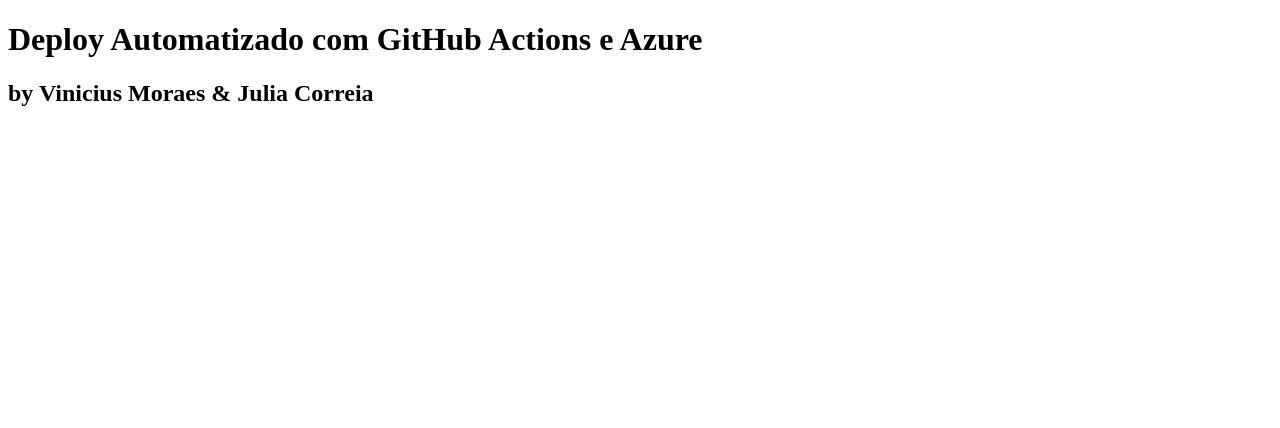
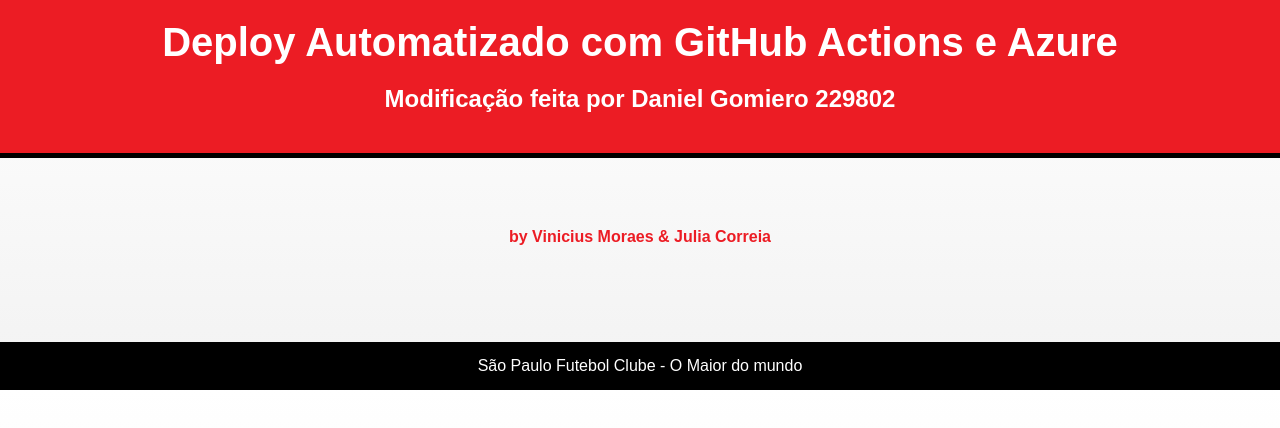
Before and after one commit to vin2101/UnisantaRepo, a plain HTML site: page index.html in a window 1280 px wide. Drawn offline with Linux system fonts and the light colour scheme.

Commit message:
Alteração no index por Daniel Gomiero 229802

```diff
--- a/index.html
+++ b/index.html
@@ -3,10 +3,70 @@
 <head>
     <meta charset="UTF-8">
     <meta name="viewport" content="width=device-width, initial-scale=1.0">
-    <title>Meu Site CI/CD</title>
+    <title>SPFC - Deploy CI/CD</title>
+    <style>
+        body {
+            margin: 0;
+            padding: 0;
+            font-family: 'Arial', sans-serif;
+            background: linear-gradient(to bottom, #ffffff, #f2f2f2);
+            color: #111;
+            text-align: center;
+        }
+
+        header {
+            background-color: #ec1c24; /* Vermelho SPFC */
+            color: white;
+            padding: 20px 0;
+            border-bottom: 5px solid #000000; /* Preto SPFC */
+        }
+
+        header h1 {
+            margin: 0;
+            font-size: 2.5em;
+        }
+
+        main {
+            padding: 40px 20px;
+        }
+
+        main h2 {
+            font-size: 1.5em;
+            color: #333;
+        }
+
+        footer {
+            margin-top: 40px;
+            background-color: #000000; /* Preto */
+            color: white;
+            padding: 15px 0;
+        }
+
+        .logo {
+            width: 120px;
+            margin-top: 20px;
+        }
+
+        .creditos {
+            margin-top: 30px;
+            font-weight: bold;
+            color: #ec1c24;
+        }
+    </style>
 </head>
 <body>
-    <h1>Deploy Automatizado com GitHub Actions e Azure</h1>
-    <h2>by Vinicius Moraes & Julia Correia</h2>
+    <header>
+        <h1>Deploy Automatizado com GitHub Actions e Azure</h1>
+        <h2>Modificação feita por Daniel Gomiero 229802</h2>
+    </header>
+
+    <main>
+
+        <p class="creditos">by Vinicius Moraes & Julia Correia</p>
+    </main>
+
+    <footer>
+        São Paulo Futebol Clube - O Maior do mundo
+    </footer>
 </body>
 </html>
```
